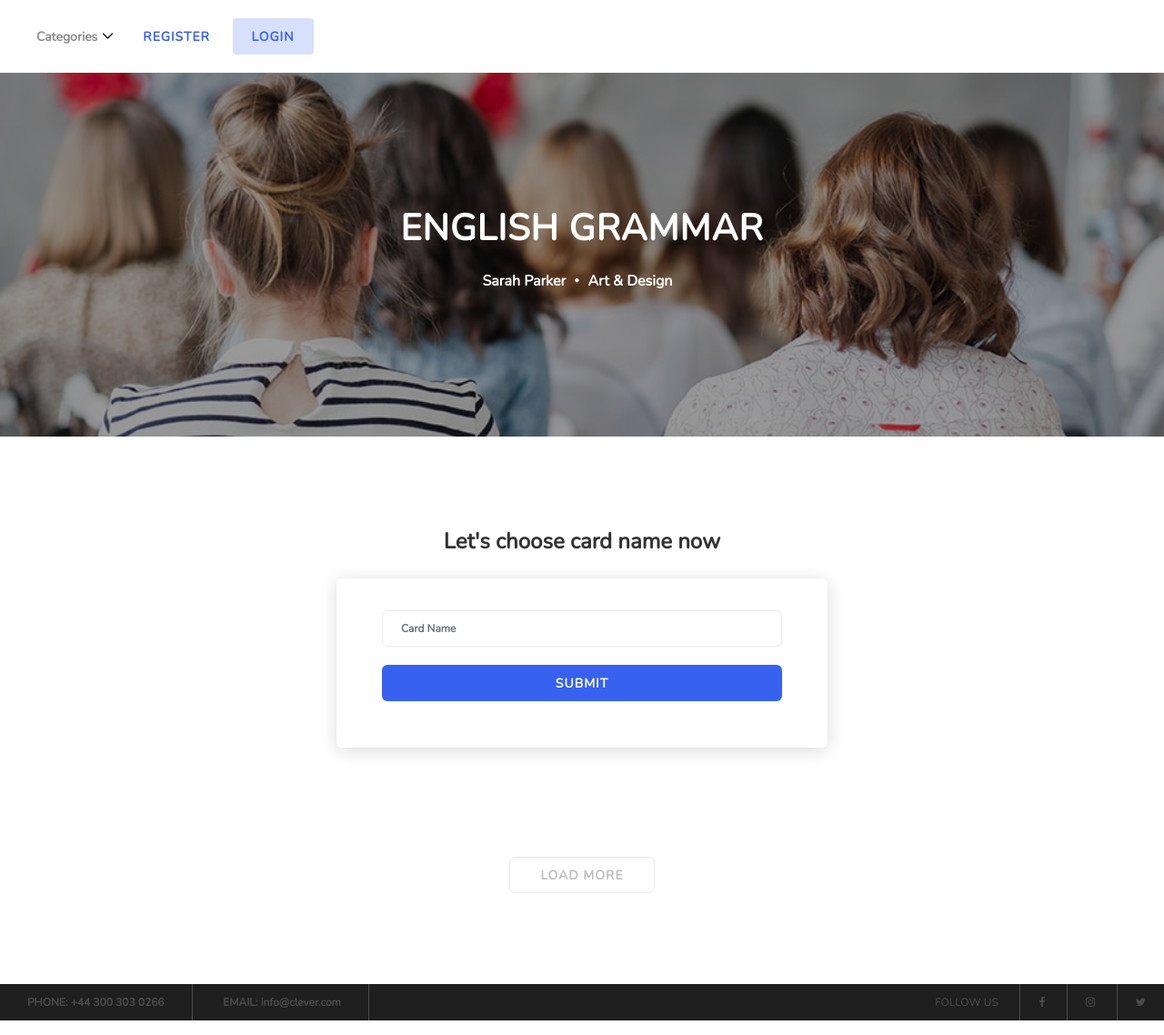
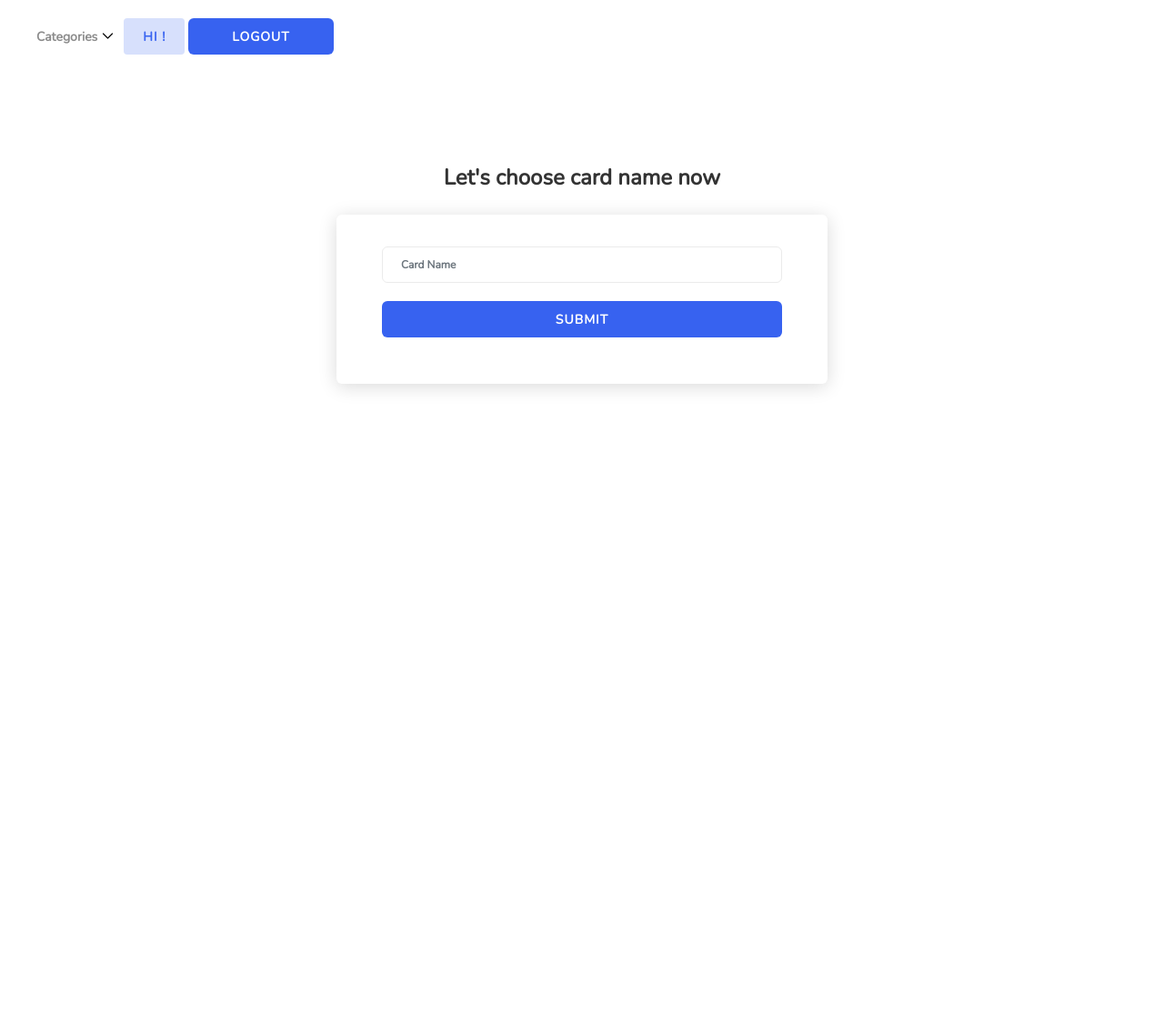
Before and after one commit to angyeahyeah6/wordcard, a Django app: page /word/test/ in a window 1280 px wide. Shown: the whole page at 91% size. After the commit the page ends 429 px from the top, so only its background shows below. Run offline with Django 3.2, Linux system fonts and the light colour scheme; some libraries are stand-ins or nearby versions; some web fonts are replaced.

Commit message:
wjekcokd

```diff
--- a/templates/test.html
+++ b/templates/test.html
@@ -72,10 +72,9 @@
 
                             <!-- Register / Login -->
                             <div class="register-login-area">
-                                <a href="#" class="btn">Register</a>
-                                <a href="index-login.html" class="btn active">Login</a>
+                                <a class="btn active">Hi {{ user.username }}!</a>
+                                <button onclick="location.href='/account/logout'" class="btn clever-btn">Logout</button>
                             </div>
-
                         </div>
                         <!-- Nav End -->
                     </div>
@@ -84,7 +83,7 @@
         </div>
     </header>
     <!-- ##### Header Area End ##### -->
-<div class="clever-catagory blog-details bg-img d-flex align-items-center justify-content-center p-3 height-400" style="background-image: url(img/blog-img/7.jpg);">
+    <!-- <div class="clever-catagory blog-details bg-img d-flex align-items-center justify-content-center p-3 height-400" style="background-image: url(img/blog-img/7.jpg);">
         <div class="blog-details-headline">
             <h3>English Grammar</h3>
             <div class="meta d-flex align-items-center justify-content-center">
@@ -93,7 +92,7 @@
                 <a href="#">Art &amp; Design</a>
             </div>
         </div>
-    </div>
+    </div> -->
     <!-- ##### Catagory Area End ##### -->
 
     <!-- ##### Blog Details Content ##### -->
@@ -117,7 +116,7 @@
                                 </div>
                                 <br>
                                 {% if message != "" %}
-                                <h3><br>{{ message }}</h3>
+                                <h3><br></h3>
                                 {% else %}
                                 <h3>{{ message }}</h3>
                                 {% endif %}
@@ -128,11 +127,6 @@
             </div>
 
 
-                <div class="col-12">
-                    <div class="load-more text-center mt-50">
-                        <a href="#" class="btn clever-btn btn-2">Load More</a>
-                    </div>
-                </div>
             </div>
         </div>
     </div>
@@ -144,7 +138,7 @@
                 <div class="row">
                     <div class="col-12">
                         <div class="section-heading">
-                            <h3>START YPUR TESTING</h3>
+                            <h3>START YOUR TESTING</h3>
                         </div>
                     </div>
                 </div>
@@ -183,21 +177,7 @@
     {% endif %}
     <!-- ##### Top Teacher Area End ##### -->
         <!-- Bottom Footer Area -->
-        <div class="bottom-footer-area d-flex justify-content-between align-items-center">
-            <!-- Contact Info -->
-            <div class="contact-info">
-                <a href="#"><span>Phone:</span> +44 300 303 0266</a>
-                <a href="#"><span>Email:</span> info@clever.com</a>
-            </div>
-            <!-- Follow Us -->
-            <div class="follow-us">
-                <span>Follow us</span>
-                <a href="#"><i class="fa fa-facebook" aria-hidden="true"></i></a>
-                <a href="#"><i class="fa fa-instagram" aria-hidden="true"></i></a>
-                <a href="#"><i class="fa fa-twitter" aria-hidden="true"></i></a>
-            </div>
-        </div>
-    </footer>
+
     <p id="start"></p>
     <script>
         var all_word_answer = "{{ all_word_answer |safe}}";
```
Also changed, not shown: db.sqlite3.
